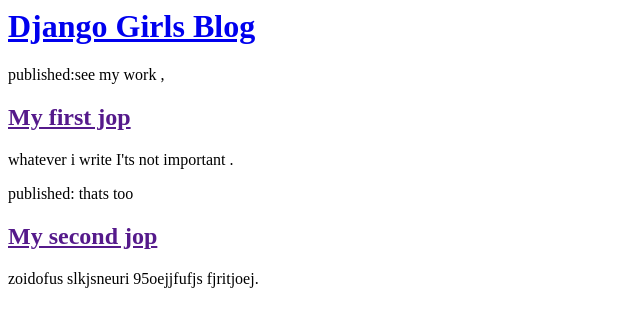
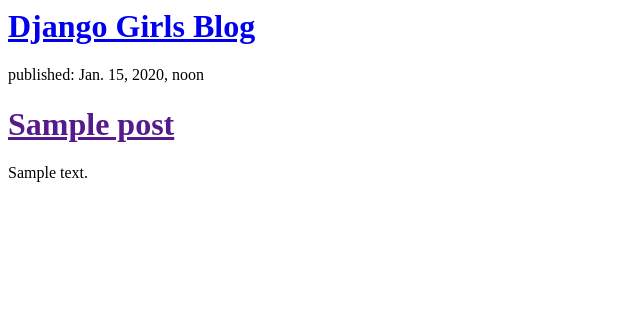
Before and after one commit to raghad13/my-first-blog, a Django app: template blog/templates/blog/post_list.html in a window 1280 px wide. Shown: the top 327 px of the page, without its empty margins (0-640 px from the left). Run offline with Django 3.2, Linux system fonts and the light colour scheme; the template is opened without the code that fills it: values that come from a table or form of the project are taken from there, others are empty; tables that the repository leaves empty hold one stand-in row (values such as "Sample post").

Commit message:
modified templates to display posts from database.

```diff
--- a/blog/templates/blog/post_list.html
+++ b/blog/templates/blog/post_list.html
@@ -3,20 +3,17 @@
         <title>Django Girls blog</title>
     </head>
     <body>
-        <div>
-            <h1><a href="http://www.yahoo.com">Django Girls Blog</a></h1>
-        </div>
+      <div>
+    <h1><a href="/">Django Girls Blog</a></h1>
+</div>
 
-        <div>
-            <p>published:see my work ,</p>
-            <h2><a href="">My first jop</a></h2>
-            <p>whatever i write I'ts not important  .</p>
-        </div>
+{% for post in posts %}
+    <div>
+        <p>published: {{ post.published_date }}</p>
+        <h1><a href="">{{ post.title }}</a></h1>
+        <p>{{ post.text|linebreaks }}</p>
+    </div>
+    {% endfor %}
 
-        <div>
-            <p>published: thats too</p>
-            <h2><a href="">My second jop</a></h2>
-            <p>zoidofus slkjsneuri 95oejjfufjs fjritjoej.</p>
-        </div>
     </body>
 </html>
--- a/blog/views.py
+++ b/blog/views.py
@@ -1,4 +1,7 @@
 from django.shortcuts import render
+from django.utils import timezone
+from .models import Post
 
 def post_list(request):
-    return render(request, 'blog/post_list.html', {})
+    posts = Post.objects.filter(published_date__lte=timezone.now()).order_by('published_date')
+    return render(request, 'blog/post_list.html', {'posts': posts})
```
